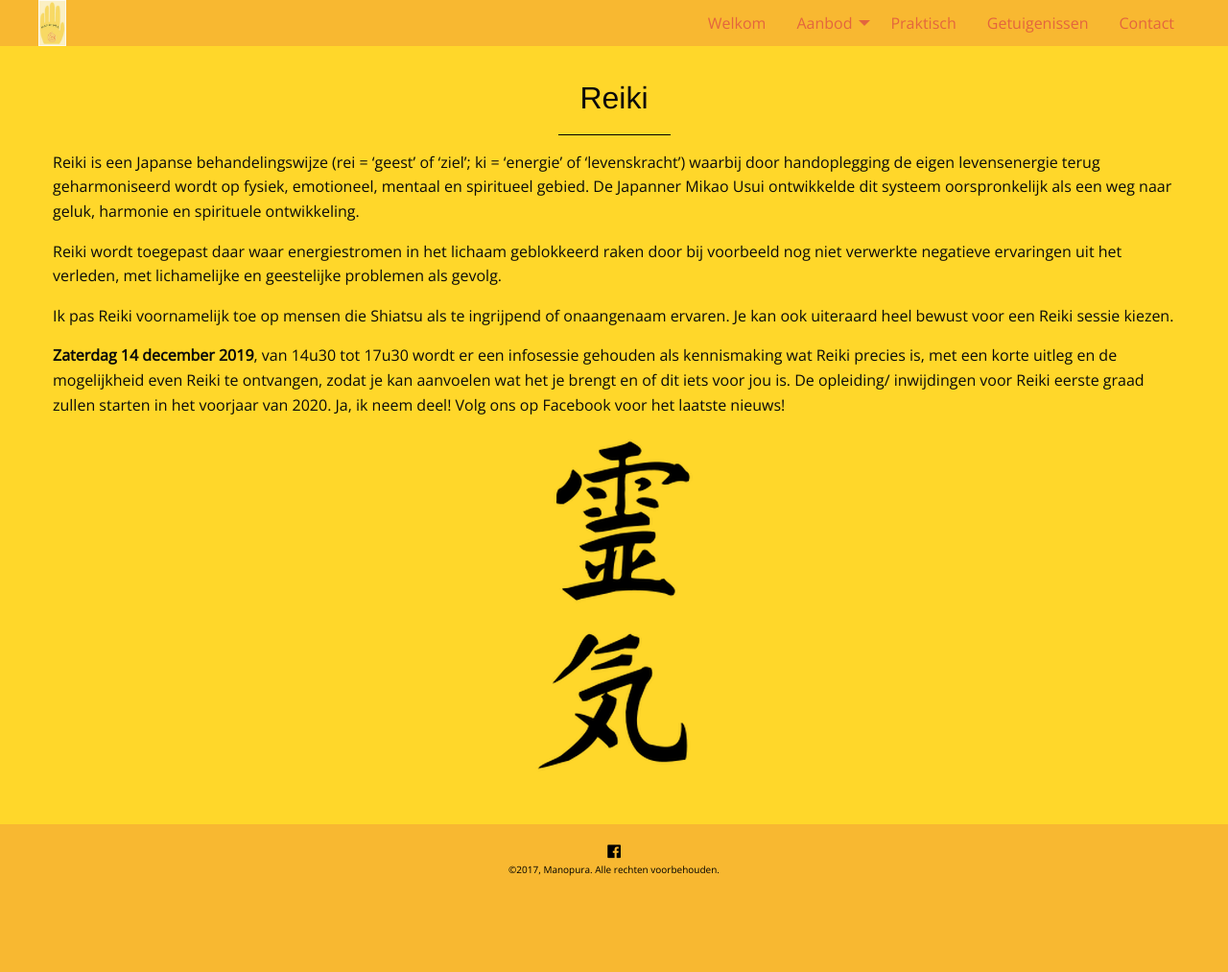
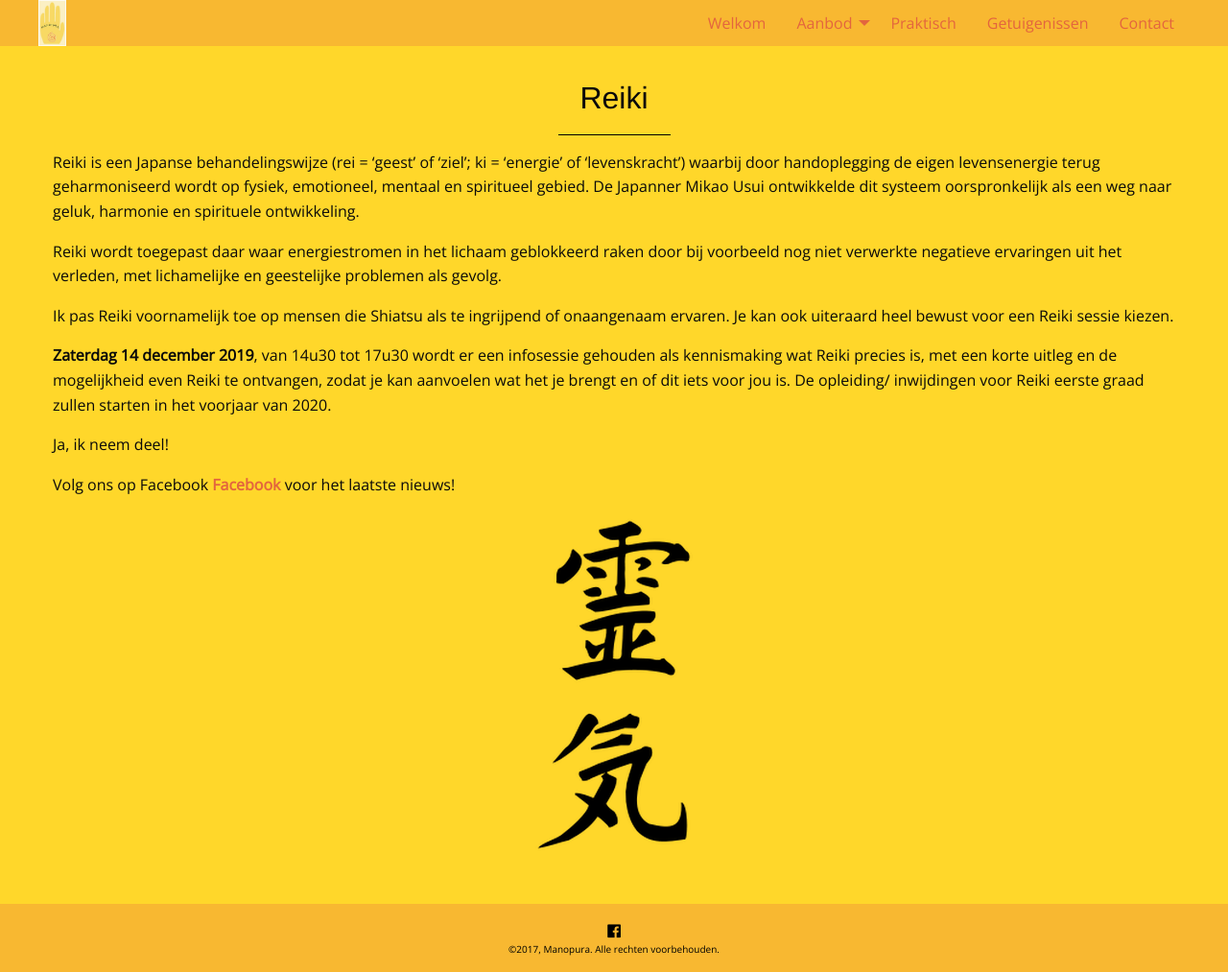
Before and after one commit to manopura/manopura.github.io, a Jekyll site: the page built from reiki.md, in a window 1280 px wide. Shown: the whole page at 96% size. Built offline with Jekyll 4.4.1, drawn with Linux system fonts in a browser that asks for light colours; nearby versions of some CDN libraries; our own code applies the rules of GitHub Pages for plain Markdown files; before the commit the page ends 930 px from its top, so only the background shows below that.

Commit message:
Update reiki.md

```diff
--- a/reiki.md
+++ b/reiki.md
@@ -14,7 +14,11 @@
 
 **Zaterdag 14 december 2019**, van 14u30 tot 17u30 wordt er een infosessie gehouden als kennismaking wat Reiki precies is, met een korte uitleg en de mogelijkheid even Reiki te ontvangen, zodat je kan aanvoelen wat het je brengt en of dit iets voor jou is.
 De opleiding/ inwijdingen voor Reiki eerste graad zullen starten in het voorjaar van 2020.
+
+
 Ja, ik neem deel!
-Volg ons op Facebook voor het laatste nieuws!
+
+
+Volg ons op Facebook [**Facebook**](https://www.facebook.com/manopura/) voor het laatste nieuws!
 
 ![reiki](images/reiki.png)
```
